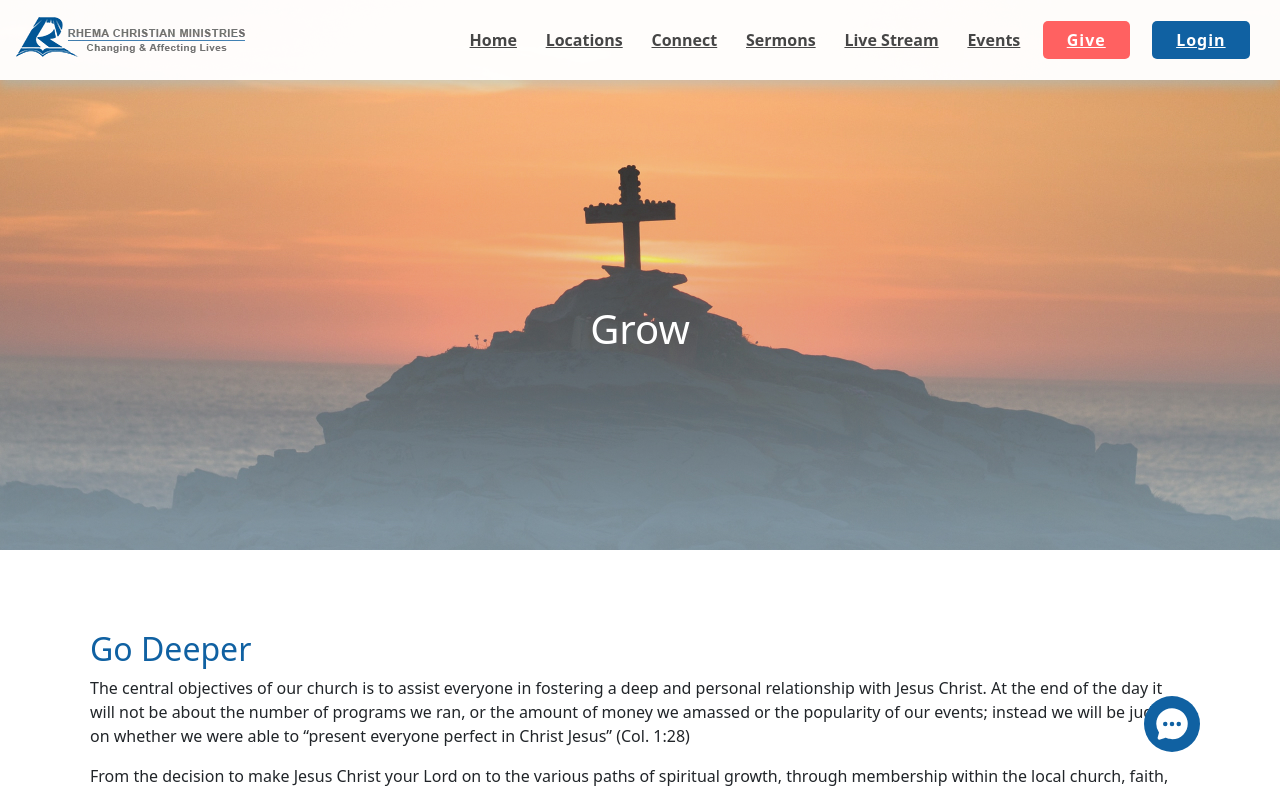
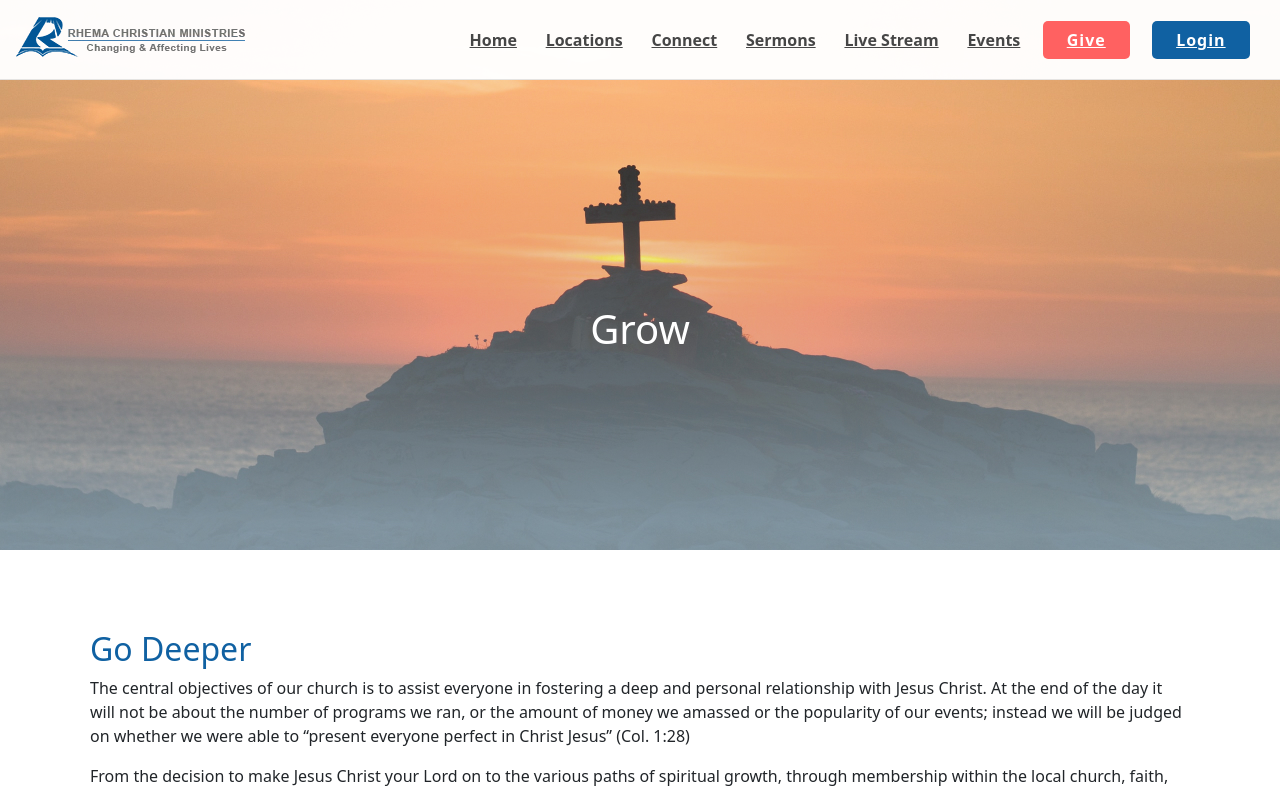
Before and after one commit to roxtran/rhemaonline-nextjs-wp, a Next.js app: page /grow in a window 1280 px wide. Shown: the top 792 px of the page. Built offline with nearby package versions, Linux system fonts and the light colour scheme.

Commit message:
Disable chatbot, remove shadow and border

```diff
--- a/components/common/Nav/Navbar.tsx
+++ b/components/common/Nav/Navbar.tsx
@@ -1,8 +1,8 @@
-import Image from 'next/image'
-import Link from 'next/link'
-import styled from 'styled-components'
-import Burger from './Burger'
-import { motion } from 'framer-motion'
+import Image from 'next/image';
+import Link from 'next/link';
+import styled from 'styled-components';
+import Burger from './Burger';
+import { motion } from 'framer-motion';
 
 const navbar = {
   hidden: { opacity: 0, y: -90 },
@@ -21,7 +21,7 @@ const navbar = {
       duration: 0.25,
     },
   },
-}
+};
 
 export default function Navbar() {
   return (
@@ -38,7 +38,7 @@ export default function Navbar() {
       </Link>
       <Burger />
     </Nav>
-  )
+  );
 }
 const Nav = styled(motion.nav)`
   position: fixed;
@@ -48,7 +48,8 @@ const Nav = styled(motion.nav)`
   display: flex;
   justify-content: space-between;
   padding: 1rem;
-  box-shadow: 0 7px 10px 0 rgba(122, 207, 255, 0.3);
+  border-bottom: 1px solid rgba(0, 0, 0, 0.1);
+  /* box-shadow: 0 7px 10px 0 rgba(122, 207, 255, 0.3); */
   align-items: center;
   z-index: 3;
-`
+`;
--- a/components/home/CTAPanel.tsx
+++ b/components/home/CTAPanel.tsx
@@ -8,7 +8,7 @@ import { slideLeft, slideRight, slideUp } from '../../styles/animation';
 const items = {
   show: {
     // boxShadow: '0px 7px 10px 0 rgba(122, 207, 255, 0.3)',
-    border: '4px solid rgb(16, 97, 162)',
+    // border: '4px solid rgb(16, 97, 162)',
     borderRadius: '10px',
     overflow: 'hidden',
     transition: { duration: 0.01, type: 'spring', when: 'afterChildren' },
@@ -87,7 +87,7 @@ const CTAPanel = styled.div`
   position: relative;
   z-index: 1;
   display: flex;
-  margin: 3rem 0 4rem;
+  margin: 2rem 0 4rem;
 
   .items {
     position: relative;
--- a/pages/_app.tsx
+++ b/pages/_app.tsx
@@ -50,7 +50,7 @@ function MyApp({ Component, pageProps, router }: AppProps) {
           transition={{ duration: 0.25 }}
         >
           <Component {...pageProps} />
-          <Chatbot />
+          {/* <Chatbot /> */}
         </motion.div>
         {/* <SurveyModal openModal={openModal} setOpenModal={setOpenModal} /> */}
       </Layout>
```
